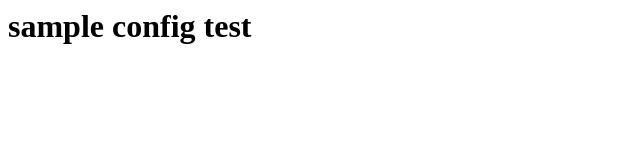
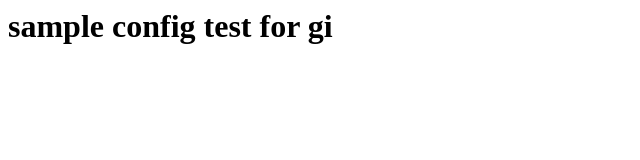
Before and after one commit to oveeis/testproject4, a plain HTML site: page index.html in a window 1280 px wide. Shown: the whole page, without its empty margins (0-640 px from the left). Drawn offline with Linux system fonts and the light colour scheme.

Commit message:
initial version

```diff
--- a/index.html
+++ b/index.html
@@ -5,6 +5,6 @@
 	        </title>
         </head>
 	         <body>
-			 <h1> sample config test   </h1>
+			 <h1> sample config test for gi   </h1>
 		 </body>
 </html>
```
